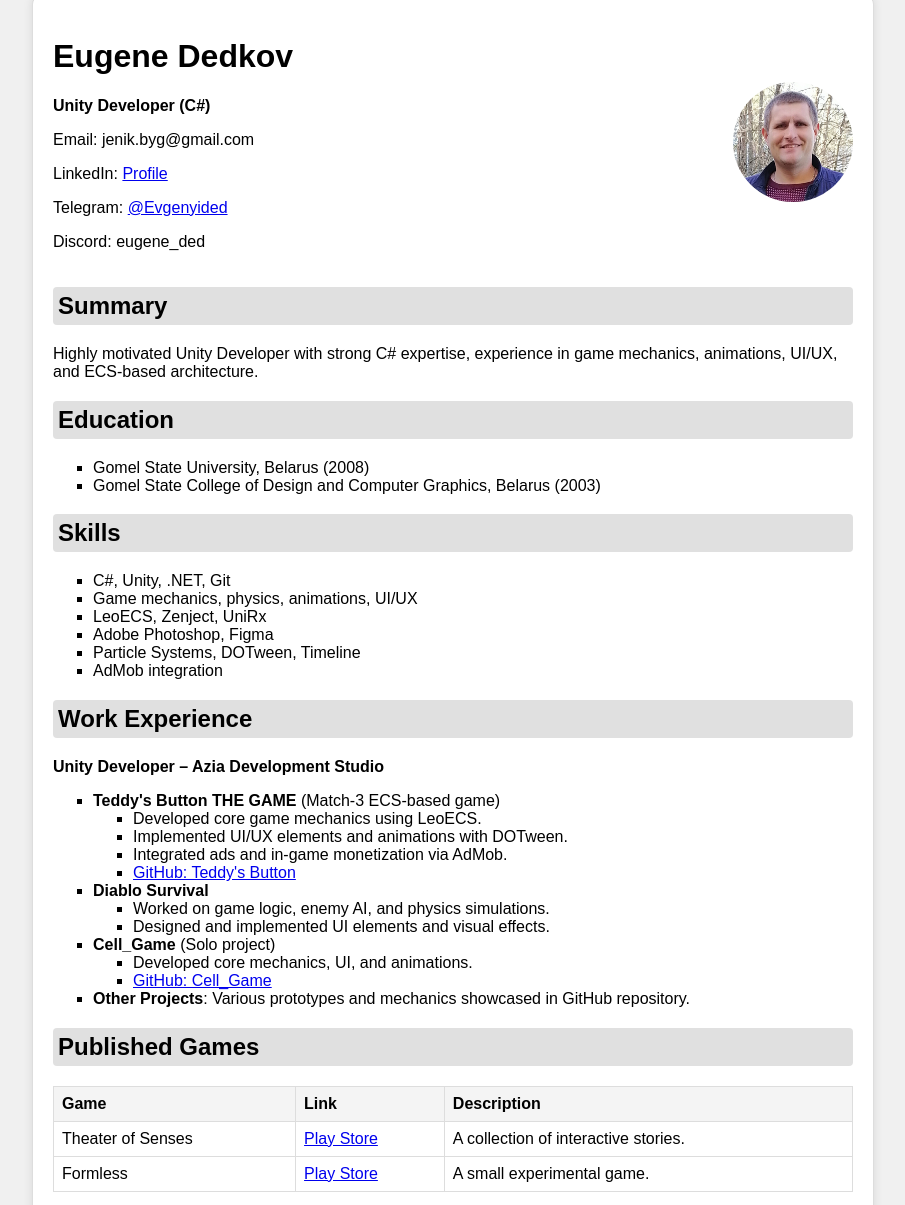
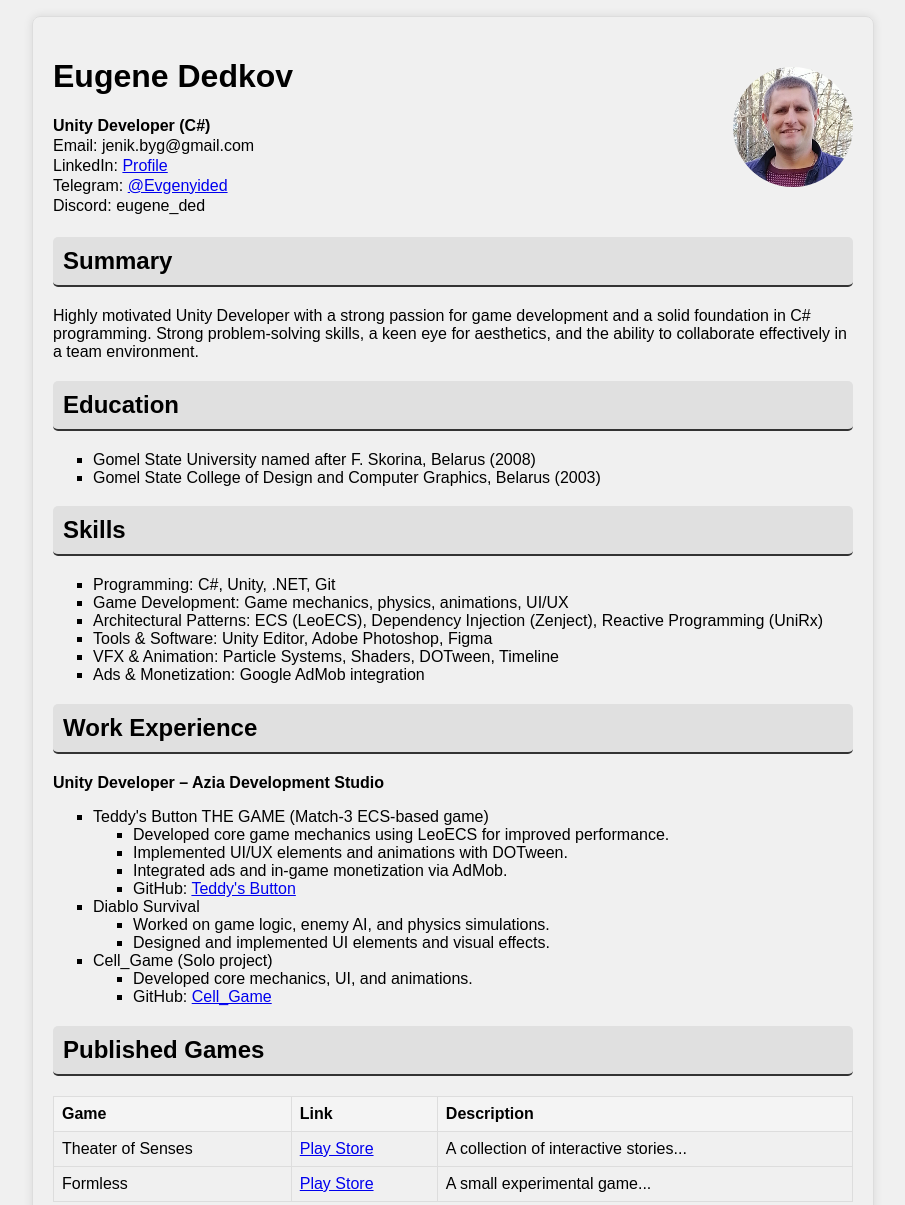
Before and after one commit to Jenyded/Curriculum-vitae, a plain HTML site: page index.html in a window 1280 px wide. Shown: the part 4-1209 px from the top of the page, without its empty margins (187-1092 px from the left). Drawn offline with Linux system fonts and the light colour scheme.

Commit message:
Update index.html

```diff
--- a/index.html
+++ b/index.html
@@ -7,20 +7,13 @@
     <style>
         body {
             font-family: Arial, sans-serif;
-            background-color: #f0f0f0;
-            display: flex;
-            justify-content: center;
-            align-items: center;
-            min-height: 100vh;
-            margin: 0;
-        }
-        .container {
-            background-color: #fff;
             max-width: 800px;
+            margin: 20px auto;
             padding: 20px;
             border: 1px solid #ddd;
             border-radius: 8px;
             box-shadow: 0 0 10px rgba(0, 0, 0, 0.1);
+            background-color: #f0f0f0;
         }
         .header {
             display: flex;
@@ -34,9 +27,11 @@
             object-fit: cover;
         }
         h2 {
+            border-bottom: 2px solid #333;
+            padding-bottom: 5px;
             background-color: #e0e0e0;
-            padding: 5px;
-            border-radius: 4px;
+            padding: 10px;
+            border-radius: 5px;
         }
         ul {
             list-style-type: square;
@@ -54,12 +49,14 @@
         th {
             background-color: #f4f4f4;
         }
+        .contact p {
+            margin: 2px 0;
+        }
     </style>
 </head>
 <body>
-    <div class="container">
     <div class="header">
-            <div>
+        <div class="contact">
             <h1>Eugene Dedkov</h1>
             <p><strong>Unity Developer (C#)</strong></p>
             <p>Email: jenik.byg@gmail.com</p>
@@ -69,52 +66,46 @@
         </div>
         <img src="profile.jpg" alt="Profile Photo">
     </div>
-
     <h2>Summary</h2>
-        <p>Highly motivated Unity Developer with strong C# expertise, experience in game mechanics, animations, UI/UX, and ECS-based architecture.</p>
-
+    <p>Highly motivated Unity Developer with a strong passion for game development and a solid foundation in C# programming. Strong problem-solving skills, a keen eye for aesthetics, and the ability to collaborate effectively in a team environment.</p>
     <h2>Education</h2>
     <ul>
-            <li>Gomel State University, Belarus (2008)</li>
+        <li>Gomel State University named after F. Skorina, Belarus (2008)</li>
         <li>Gomel State College of Design and Computer Graphics, Belarus (2003)</li>
     </ul>
-
     <h2>Skills</h2>
     <ul>
-            <li>C#, Unity, .NET, Git</li>
-            <li>Game mechanics, physics, animations, UI/UX</li>
-            <li>LeoECS, Zenject, UniRx</li>
-            <li>Adobe Photoshop, Figma</li>
-            <li>Particle Systems, DOTween, Timeline</li>
-            <li>AdMob integration</li>
+        <li>Programming: C#, Unity, .NET, Git</li>
+        <li>Game Development: Game mechanics, physics, animations, UI/UX</li>
+        <li>Architectural Patterns: ECS (LeoECS), Dependency Injection (Zenject), Reactive Programming (UniRx)</li>
+        <li>Tools & Software: Unity Editor, Adobe Photoshop, Figma</li>
+        <li>VFX & Animation: Particle Systems, Shaders, DOTween, Timeline</li>
+        <li>Ads & Monetization: Google AdMob integration</li>
     </ul>
-
     <h2>Work Experience</h2>
     <p><strong>Unity Developer – Azia Development Studio</strong></p>
     <ul>
-            <li><strong>Teddy's Button THE GAME</strong> (Match-3 ECS-based game)
+        <li>Teddy's Button THE GAME (Match-3 ECS-based game)
             <ul>
-                    <li>Developed core game mechanics using LeoECS.</li>
+                <li>Developed core game mechanics using LeoECS for improved performance.</li>
                 <li>Implemented UI/UX elements and animations with DOTween.</li>
                 <li>Integrated ads and in-game monetization via AdMob.</li>
-                    <li><a href="https://github.com/ADS-GAME/Teddy-s-button">GitHub: Teddy's Button</a></li>
+                <li>GitHub: <a href="https://github.com/ADS-GAME/Teddy-s-button">Teddy's Button</a></li>
             </ul>
         </li>
-            <li><strong>Diablo Survival</strong>
+        <li>Diablo Survival
             <ul>
                 <li>Worked on game logic, enemy AI, and physics simulations.</li>
                 <li>Designed and implemented UI elements and visual effects.</li>
             </ul>
         </li>
-            <li><strong>Cell_Game</strong> (Solo project)
+        <li>Cell_Game (Solo project)
             <ul>
                 <li>Developed core mechanics, UI, and animations.</li>
-                    <li><a href="https://github.com/Jenyded/Cell_Game">GitHub: Cell_Game</a></li>
+                <li>GitHub: <a href="https://github.com/Jenyded/Cell_Game">Cell_Game</a></li>
             </ul>
         </li>
-            <li><strong>Other Projects</strong>: Various prototypes and mechanics showcased in GitHub repository.</li>
     </ul>
-
     <h2>Published Games</h2>
     <table>
         <tr>
@@ -125,24 +116,21 @@
         <tr>
             <td>Theater of Senses</td>
             <td><a href="https://play.google.com/store/apps/details?id=com.aziadev.theaterofsenses">Play Store</a></td>
-                <td>A collection of interactive stories.</td>
+            <td>A collection of interactive stories...</td>
         </tr>
         <tr>
             <td>Formless</td>
             <td><a href="https://play.google.com/store/apps/details?id=com.JenyDed.Formless">Play Store</a></td>
-                <td>A small experimental game.</td>
+            <td>A small experimental game...</td>
         </tr>
     </table>
-
     <h2>Courses & Training</h2>
     <ul>
         <li>METANIT.COM – C# (2023)</li>
         <li>"C# from Zero to Pro"</li>
         <li>Various self-learning resources</li>
     </ul>
-
     <h2>Career Goals & Expectations</h2>
-        <p>Seeking to gain additional commercial experience, contribute to an exciting game project, and bring joy to players through engaging gameplay.</p>
-    </div>
+    <p>Seeking to gain additional commercial experience...</p>
 </body>
 </html>
```
Lines whose indentation alone changed are shown as unchanged.
